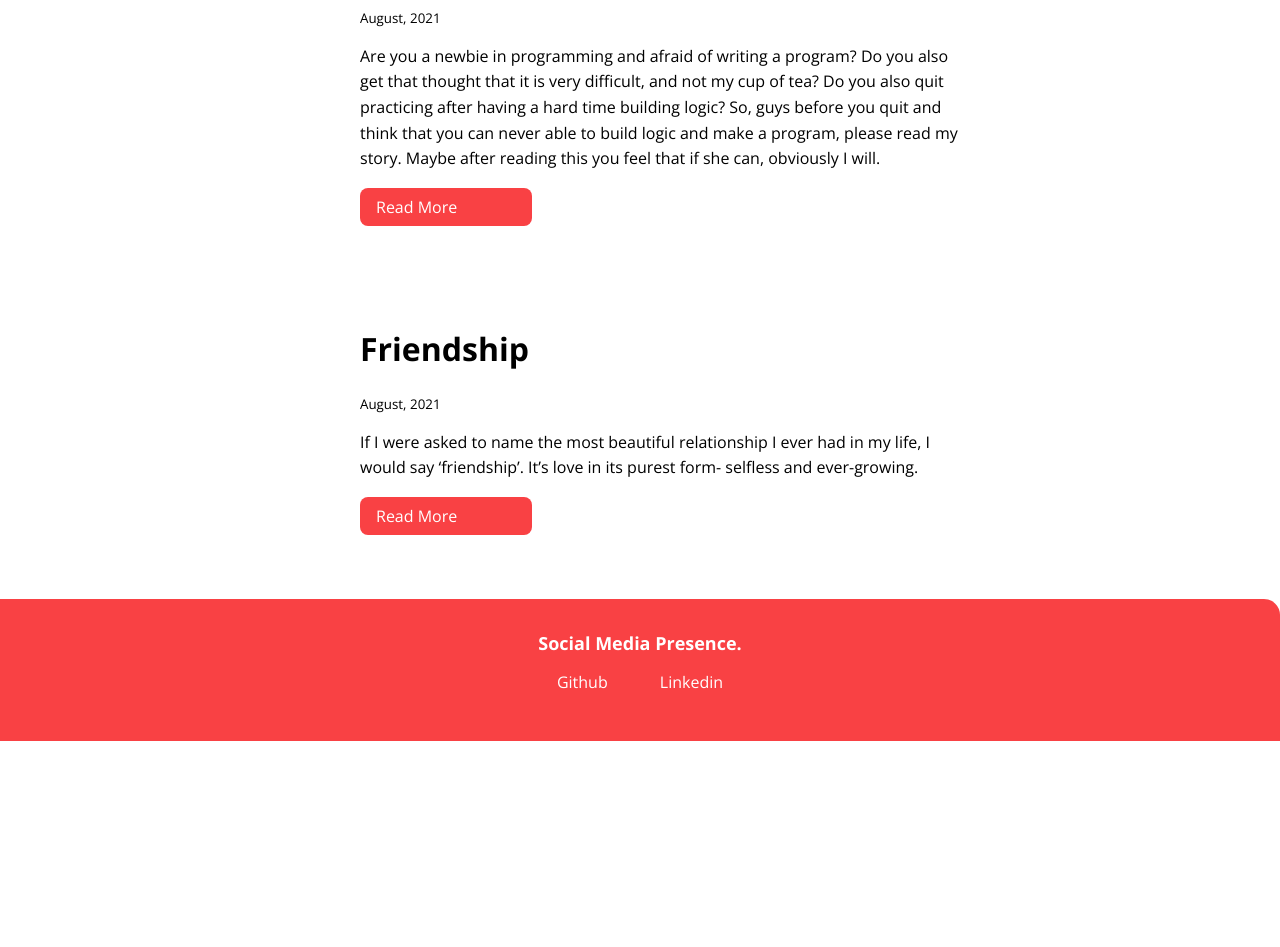
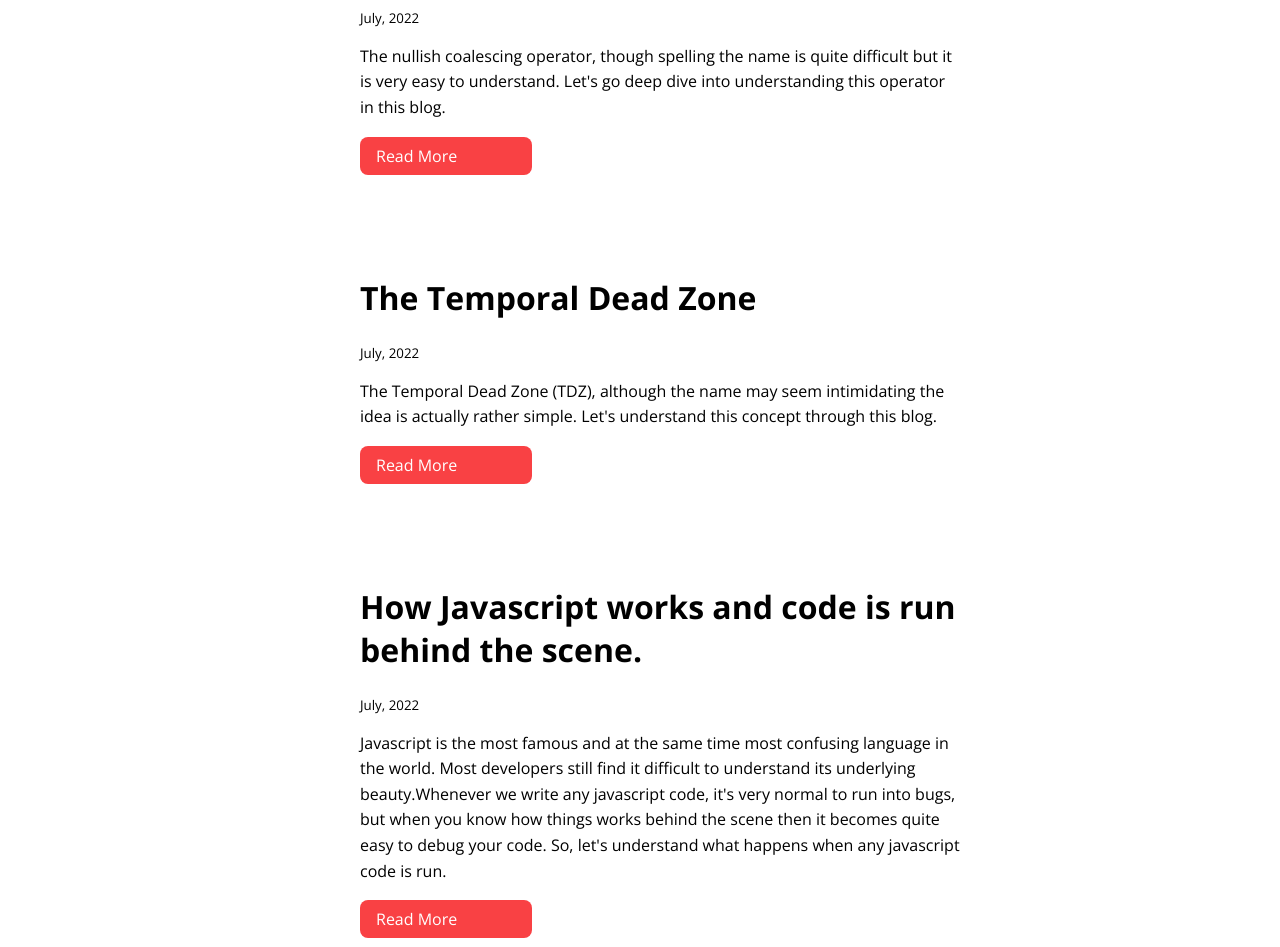
Before and after one commit to prajapati-priyanka/myPortfolio, a plain HTML site: page blogs.html in a window 1280 px wide. Shown: the part 426-1373 px from the top of the page. Before the commit the page ends 1167 px from the top, so only its background shows below. Drawn offline with nearby package versions, Linux system fonts and the light colour scheme.

Commit message:
feat: Add blogs

```diff
--- a/blogs.html
+++ b/blogs.html
@@ -30,6 +30,39 @@
     </header>
 
     <ul class="list-non-bullet">
+        <li >
+            <div class="container container-center blogs-list">
+                <h1>Nullish Coalescing Operator</h1>
+                <small>July, 2022</small>
+                <p>The nullish coalescing operator, though spelling the name is quite difficult but it is very easy to understand. Let's go deep dive into understanding this operator in this blog.</p>
+
+                <a href="https://prajapati-priyanka.hashnode.dev/nullish-coalescing-operator" target="_blank" class="links link-primary">Read More</a>
+
+            </div>
+
+        <li >
+            <div class="container container-center blogs-list">
+                <h1>The Temporal Dead Zone</h1>
+                <small>July, 2022</small>
+                <p>The Temporal Dead Zone (TDZ), although the name may seem intimidating the idea is actually rather simple. Let's understand this concept through this blog.</p>
+
+                <a href="https://prajapati-priyanka.hashnode.dev/the-temporal-dead-zone" target="_blank" class="links link-primary">Read More</a>
+
+            </div>
+
+        </li>
+        <li >
+            <div class="container container-center blogs-list">
+                <h1>How Javascript works and code is run behind the scene.</h1>
+                <small>July, 2022</small>
+                <p>Javascript is the most famous and at the same time most confusing language in the world. Most developers still find it difficult to understand its underlying beauty.Whenever we write any javascript code, it's very normal to run into bugs, but when you know how things works behind the scene then it becomes quite easy to debug your code. So, let's understand what happens when any javascript code is run.</p>
+
+                <a href="https://prajapati-priyanka.hashnode.dev/how-javascript-works-and-code-is-run-behind-the-scene" target="_blank" class="links link-primary">Read More</a>
+
+            </div>
+
+        </li>
+
         <li >
             <div class="container container-center blogs-list">
                 <h1>My Programming Journey</h1>
```
